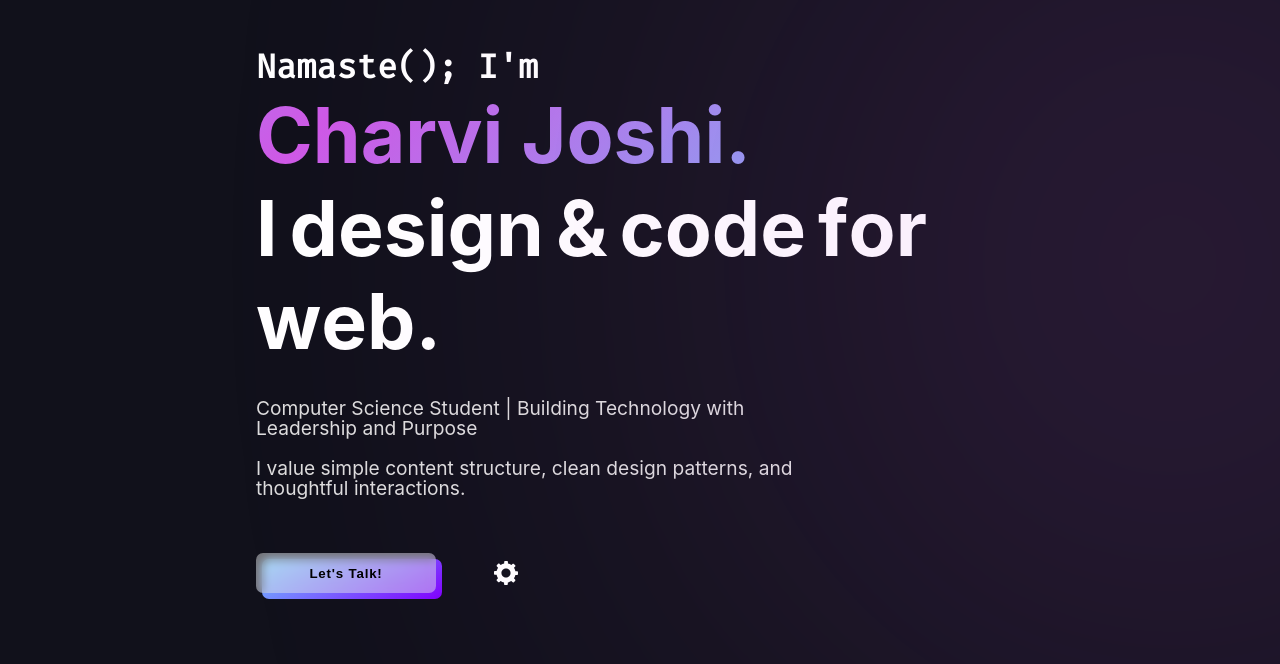
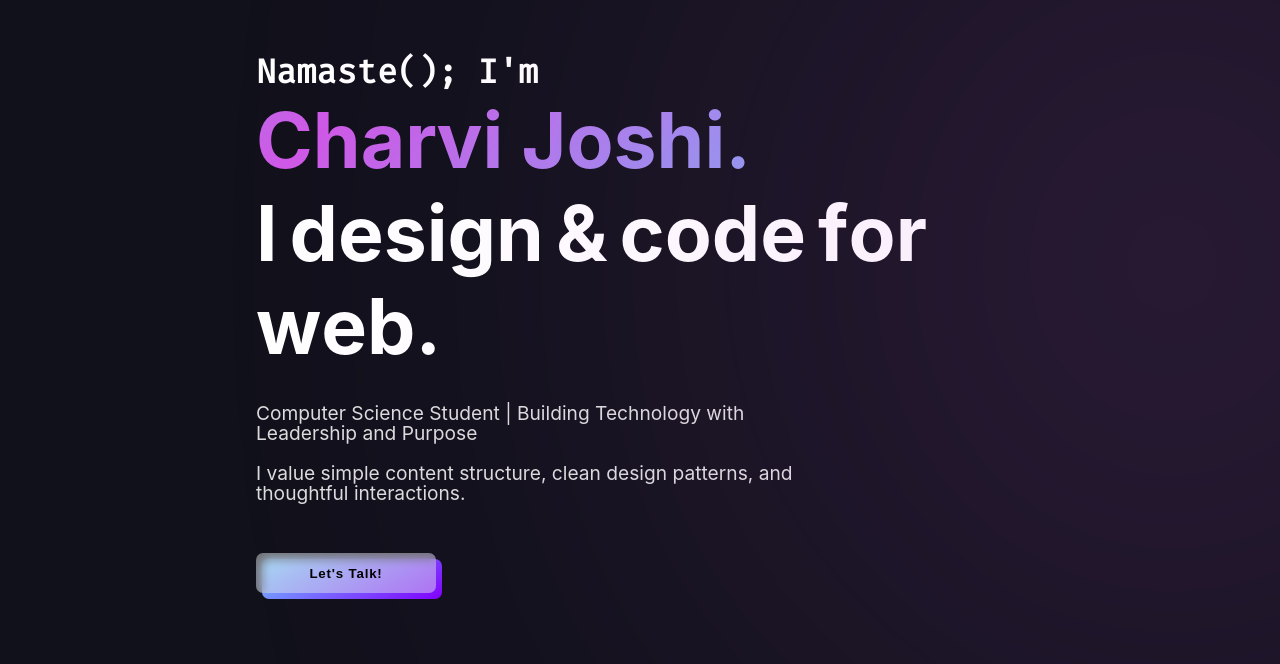
Before and after one commit to CharviiJoshi/Charvi_Joshi_Portfolio, a plain HTML site: page index.html in a window 1280 px wide. Shown: the part 136-800 px from the top of the page. Drawn offline with nearby package versions, Linux system fonts and the light colour scheme; a web font is replaced by a local one.

Commit message:
added README.md

```diff
--- a/index.html
+++ b/index.html
@@ -210,7 +210,7 @@
               <p class="letsTalkBtn-text">Let's Talk!</p>
               <span class="letsTalkBtn-BG"></span>
             </button></a>
-          <div class="setting-container" id="setting-container">
+          <!-- <div class="setting-container" id="setting-container">
             <input type="checkbox" id="switchforsetting" onclick="settingtoggle()" />
 
             <label for="switchforsetting" class="needtobeinvert" id="labelforsetting" tabindex="0"
@@ -227,7 +227,7 @@
               <label for="switchforsound" id="labelforsound" tabindex="0" aria-label="switch sound"
                 class="needtobeinvert"></label>
             </div>
-          </div>
+          </div> -->
           <!-- setting div ends -->
         </div>
         <!-- contact-btn-div -->
```
Also changed, not shown: src/png/Preview-card-min.png (deleted), 1 other file.
